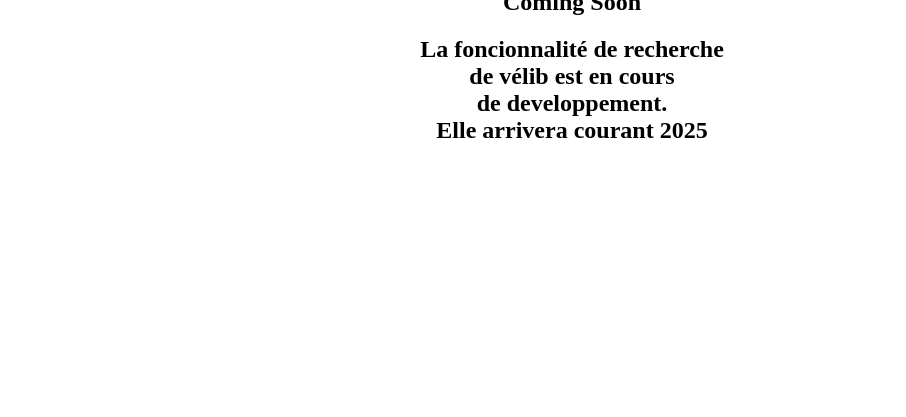
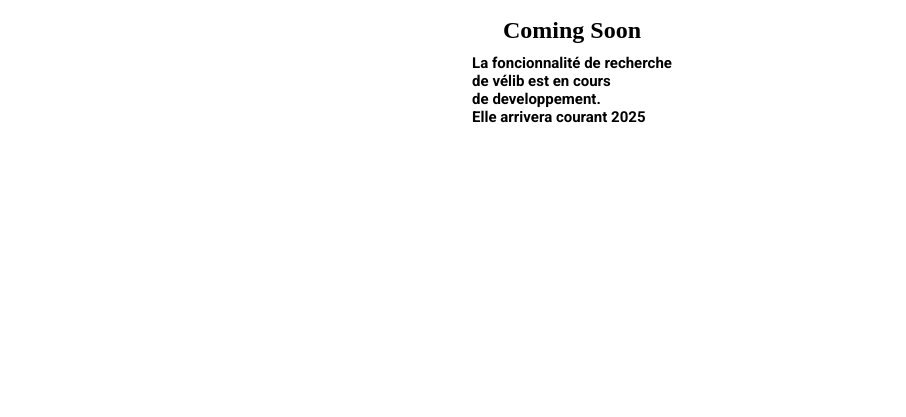
Before and after one commit to Bouvier-Tobias/CO2Web_Projet, a plain HTML site: page velib.html in a window 1280 px wide. Shown: the part 449-866 px from the top of the page, without its empty margins (68-974 px from the left). Drawn offline with nearby package versions, Linux system fonts and the light colour scheme; files that its build step writes are made by us from their sources.

```diff
--- a/sass/pages/_velib.scss
+++ b/sass/pages/_velib.scss
@@ -78,6 +78,12 @@
             color: black;
         }
 
+        h3 {
+            font-size: 15px;
+            font-family: $primary-font;
+        }
+
+
         p {
             display: flex;
             justify-content: center;
--- a/velib.html
+++ b/velib.html
@@ -49,8 +49,8 @@
 </div>
 
 <h2>Coming Soon</h2>
-<h2>La foncionnalité de recherche <br> de vélib est en cours <br> de
-    developpement. <br> Elle arrivera courant 2025</h2>
+<h3>La foncionnalité de recherche <br> de vélib est en cours <br> de
+    developpement. <br> Elle arrivera courant 2025</h3>
 
 </section>
 
```
